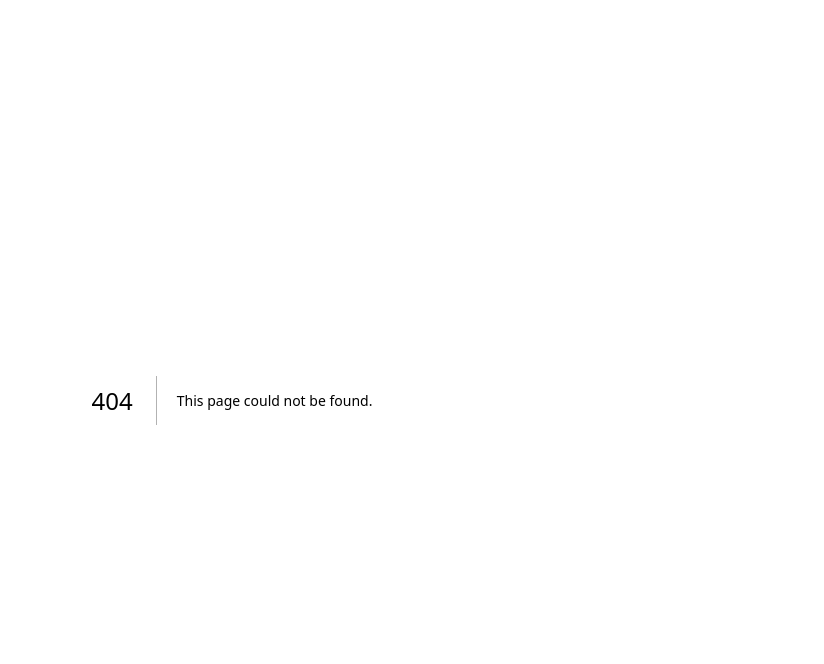
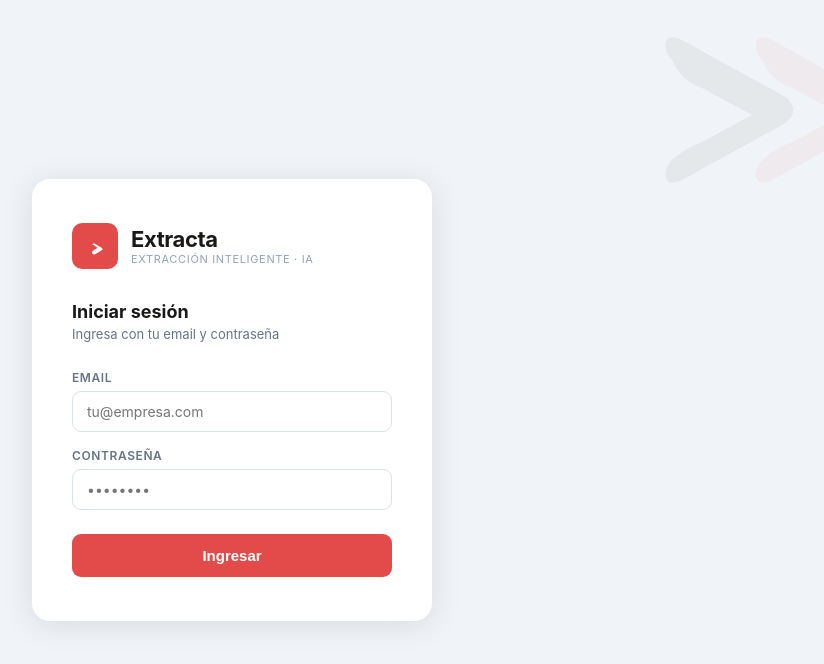
Before and after one commit to carolahermun/docextractor, a Next.js app: page /login in a window 1280 px wide. Before the commit this address had no page. Shown: the top 664 px of the page, without its empty margins (408-1232 px from the left). Built offline with nearby package versions, Linux system fonts and the light colour scheme.

Commit message:
Create page.tsx

```diff
--- /dev/null
+++ b/app/login/page.tsx
@@ -0,0 +1,93 @@
+"use client";
+import { useState } from "react";
+import { signIn } from "next-auth/react";
+import { useRouter } from "next/navigation";
+
+const T = {
+  ink: "#1A1918", red: "#E24B4A", redDark: "#A32D2D",
+  slate: "#F0F4F8", border: "#D9E2EC", muted: "#64748B",
+  faint: "#94A3B8", danger: "#DC2626", white: "#FFFFFF",
+};
+
+function ExtractaMark({ size = 46 }: { size?: number }) {
+  return (
+    <div style={{ width: size, height: size, background: T.red, borderRadius: size * 0.22, display: "flex", alignItems: "center", justifyContent: "center", flexShrink: 0 }}>
+      <svg width={size * 0.5} height={size * 0.5} viewBox="0 0 200 200">
+        <path d="M70 90 C 70 78 86 70 100 78 L 152 110 C 166 118 166 126 152 134 L 100 166 C 86 174 70 166 70 154 C 70 144 76 136 84 132 L 117 110 L 84 88 C 76 84 70 76 70 90 Z" fill="#ffffff"/>
+      </svg>
+    </div>
+  );
+}
+
+export default function LoginPage() {
+  const [email, setEmail] = useState("");
+  const [password, setPassword] = useState("");
+  const [error, setError] = useState("");
+  const [loading, setLoading] = useState(false);
+  const router = useRouter();
+
+  const handleLogin = async (e: React.FormEvent) => {
+    e.preventDefault();
+    setLoading(true);
+    setError("");
+    const res = await signIn("credentials", { email, password, redirect: false });
+    if (res?.ok) router.push("/");
+    else { setError("Email o contraseña incorrectos."); setLoading(false); }
+  };
+
+  return (
+    <div style={{ minHeight: "100vh", background: T.slate, display: "flex", alignItems: "center", justifyContent: "center", position: "relative", overflow: "hidden" }}>
+
+      <svg width="420" height="420" viewBox="0 0 420 420" style={{ position: "absolute", top: "-80px", right: "-100px", opacity: 0.05 }}>
+        <path d="M120 140 C 110 130 110 110 130 120 L 230 175 C 245 183 245 197 230 205 L 130 260 C 110 270 110 250 120 240 C 128 233 138 226 150 222 L 200 195 L 150 168 C 138 164 128 157 120 140 Z" fill={T.ink}/>
+        <path d="M210 140 C 200 130 200 110 220 120 L 320 175 C 335 183 335 197 320 205 L 220 260 C 200 270 200 250 210 240 C 218 233 228 226 240 222 L 290 195 L 240 168 C 228 164 218 157 210 140 Z" fill={T.red}/>
+      </svg>
+
+      <div style={{ background: T.white, borderRadius: 18, boxShadow: "0 4px 32px rgba(0,0,0,0.10)", padding: "44px 40px", width: "100%", maxWidth: 400, position: "relative", zIndex: 1 }}>
+
+        <div style={{ display: "flex", alignItems: "center", gap: 13, marginBottom: 32 }}>
+          <ExtractaMark size={46} />
+          <div>
+            <p style={{ fontWeight: 700, fontSize: 22, color: T.ink, letterSpacing: "-0.4px" }}>Extracta</p>
+            <p style={{ fontSize: 11, color: T.faint, textTransform: "uppercase", letterSpacing: "0.06em" }}>Extracción inteligente · IA</p>
+          </div>
+        </div>
+
+        <p style={{ fontWeight: 700, fontSize: 18, color: T.ink, marginBottom: 4 }}>Iniciar sesión</p>
+        <p style={{ fontSize: 13, color: T.muted, marginBottom: 28 }}>Ingresa con tu email y contraseña</p>
+
+        <form onSubmit={handleLogin}>
+          <div style={{ marginBottom: 16 }}>
+            <label style={{ display: "block", fontSize: 12, fontWeight: 600, color: T.muted, marginBottom: 6, textTransform: "uppercase", letterSpacing: "0.05em" }}>Email</label>
+            <input
+              type="email" value={email} onChange={e => setEmail(e.target.value)}
+              placeholder="tu@empresa.com" required
+              style={{ width: "100%", border: `1.5px solid ${T.border}`, borderRadius: 9, padding: "11px 14px", fontSize: 14, outline: "none", color: T.ink, fontFamily: "inherit" }}
+            />
+          </div>
+          <div style={{ marginBottom: 24 }}>
+            <label style={{ display: "block", fontSize: 12, fontWeight: 600, color: T.muted, marginBottom: 6, textTransform: "uppercase", letterSpacing: "0.05em" }}>Contraseña</label>
+            <input
+              type="password" value={password} onChange={e => setPassword(e.target.value)}
+              placeholder="••••••••" required
+              style={{ width: "100%", border: `1.5px solid ${T.border}`, borderRadius: 9, padding: "11px 14px", fontSize: 14, outline: "none", color: T.ink, fontFamily: "inherit" }}
+            />
+          </div>
+
+          {error && (
+            <div style={{ background: "#FEF2F2", border: `1px solid ${T.danger}`, borderRadius: 8, padding: "10px 14px", marginBottom: 18, color: T.danger, fontSize: 13, fontWeight: 500 }}>
+              ⚠️ {error}
+            </div>
+          )}
+
+          <button
+            type="submit" disabled={loading}
+            style={{ width: "100%", background: loading ? T.faint : T.red, color: "#fff", border: "none", borderRadius: 9, padding: "13px", fontWeight: 700, fontSize: 15, cursor: loading ? "not-allowed" : "pointer", transition: "background 0.2s" }}
+          >
+            {loading ? "Ingresando…" : "Ingresar"}
+          </button>
+        </form>
+      </div>
+    </div>
+  );
+}
```
